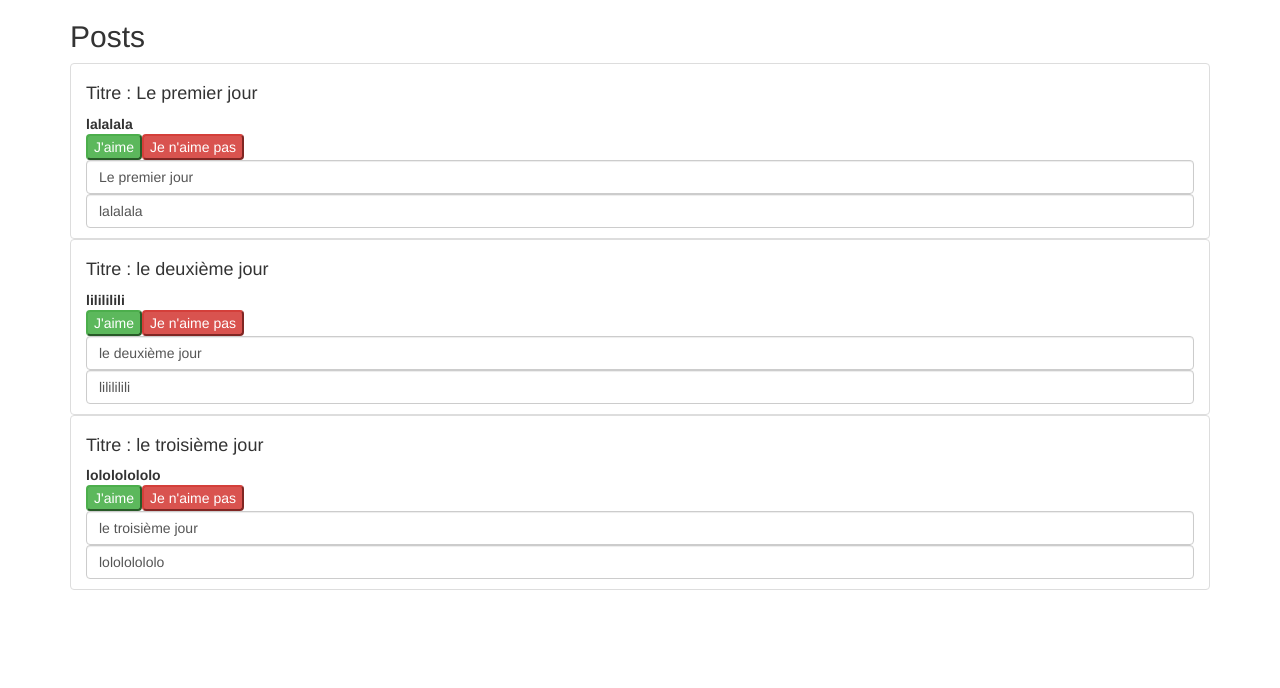
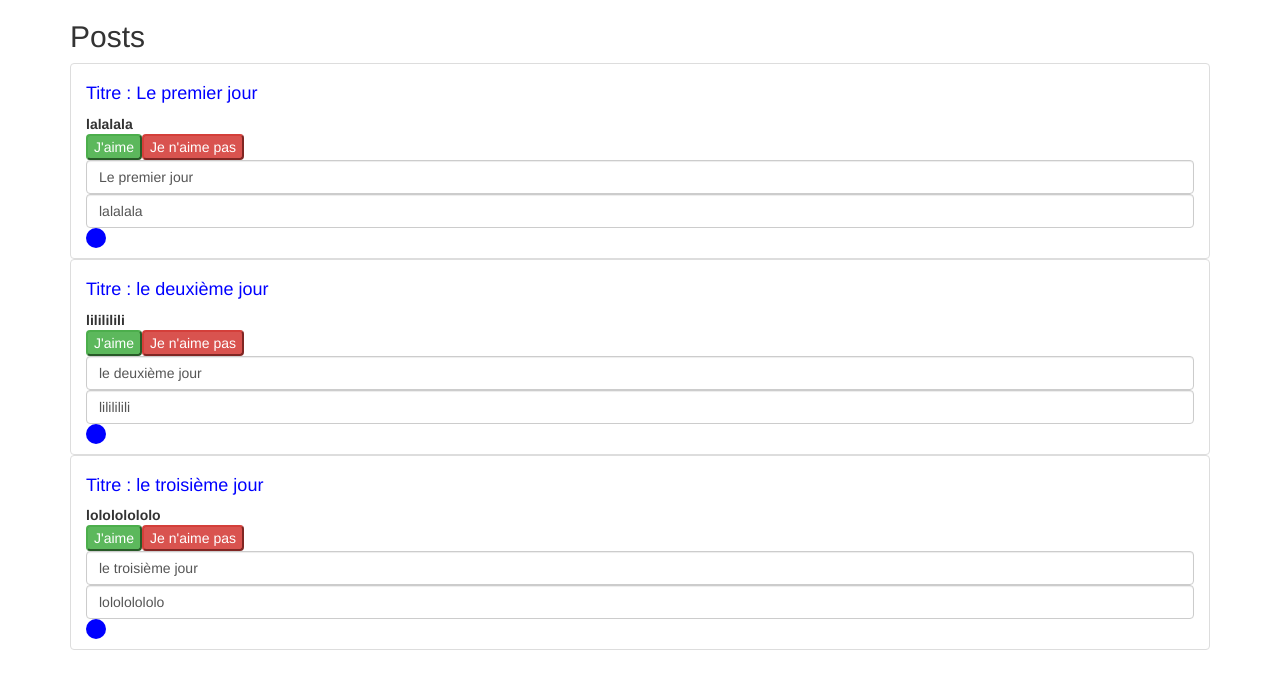
Before and after one commit to GuillaumeHuertas/monBlogAngular, an Angular app: page / in a window 1280 px wide. Shown: the top 688 px of the page. Built offline with nearby package versions, Linux system fonts and the light colour scheme.

Commit message:
Changement de couleurs et de formes OK

```diff
--- a/src/app/post/post.component.html
+++ b/src/app/post/post.component.html
@@ -1,9 +1,8 @@
-<li class="list-group-item">
-  <div style="width:20px;height:20px;background-color:red"
-        *ngIf="postPoint < 0"></div>
-  <div style="width:20px;height:20px;background-color:green"
-        *ngIf="postPoint > 0"></div>
-  <h4>Titre : {{ postTitle }}</h4>
+<li [ngClass]="{'list-group-item': true,
+                'list-group-item-success': postPoint > '0',
+                'list-group-item-danger': postPoint < '0'}">
+
+  <h4 [ngStyle]="{color: getColor()}">Titre : {{ postTitle }}</h4>
   <b>{{ getBody() }}</b>
   <br/>
   <button class="btn1 btn-success" id="toto"
@@ -12,4 +11,11 @@
                   (click)="suppPoint()">Je n'aime pas</button>
  <input type="text" class="form-control" [(ngModel)]="postTitle">
  <input type="text" class="form-control" [(ngModel)]="postBody">
+  <div style="width:20px;height:20px;background-color:green"
+        *ngIf="postPoint > 0"></div>
+  <div style="width:20px;height:20px;background-color:blue;border-radius: 20px"
+        *ngIf="postPoint == 0"></div>
+  <div style="width:0px;height:0px;border-style:solid;border-width:0 10px 15px 10px;
+  border-color: transparent transparent red transparent"
+        *ngIf="postPoint < 0"></div>
 </li>
--- a/src/app/post/post.component.ts
+++ b/src/app/post/post.component.ts
@@ -37,4 +37,14 @@ export class PostComponent implements OnInit {
     console.log(this.postPoint)
   }
 
+  getColor() {
+    if(this.postPoint < 0) {
+      return 'red';
+    } else if(this.postPoint > 0) {
+      return 'green';
+    } else if(this.postPoint == 0) {
+      return'blue';
+    }
+  }
+
 }
```
